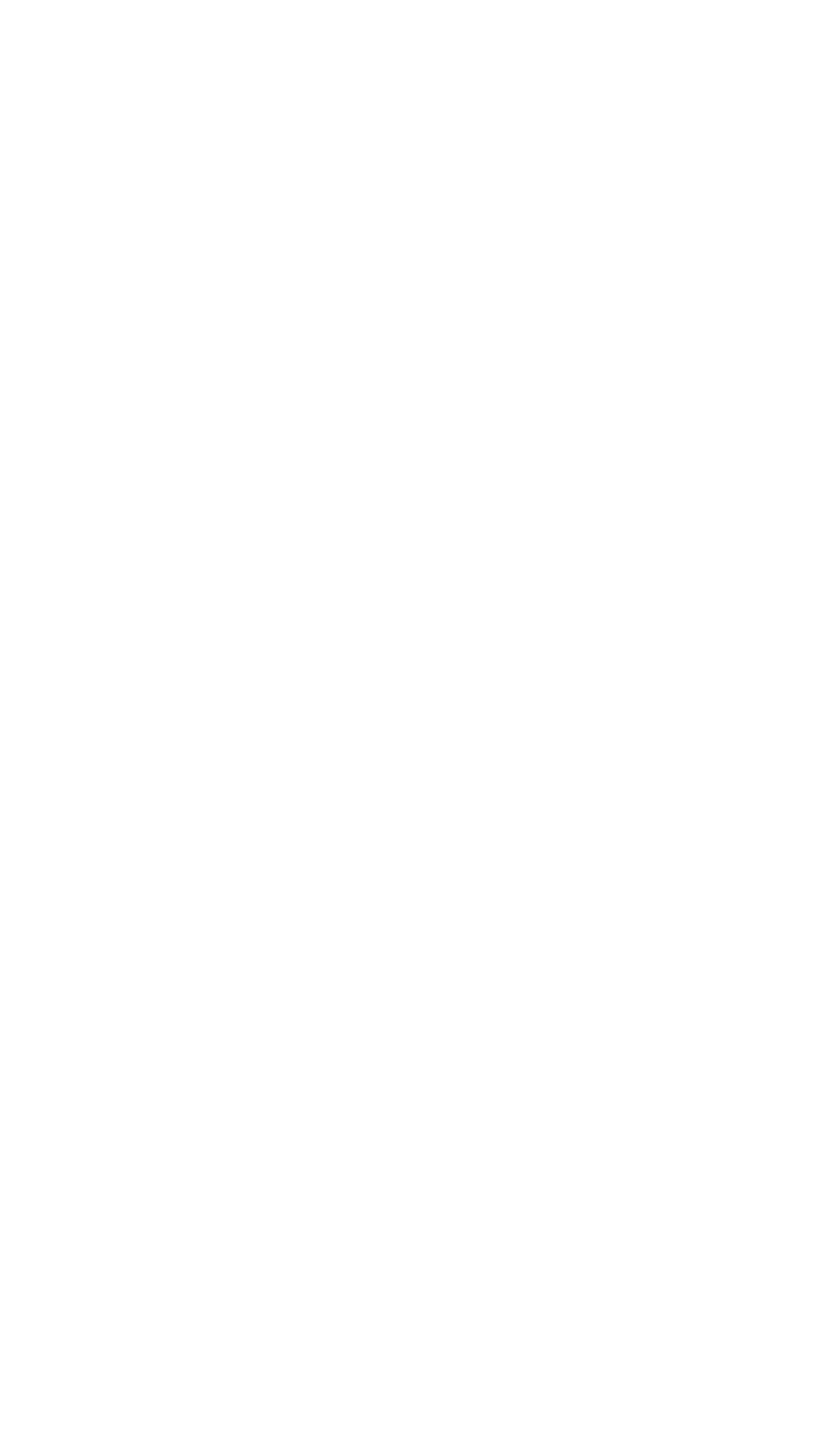
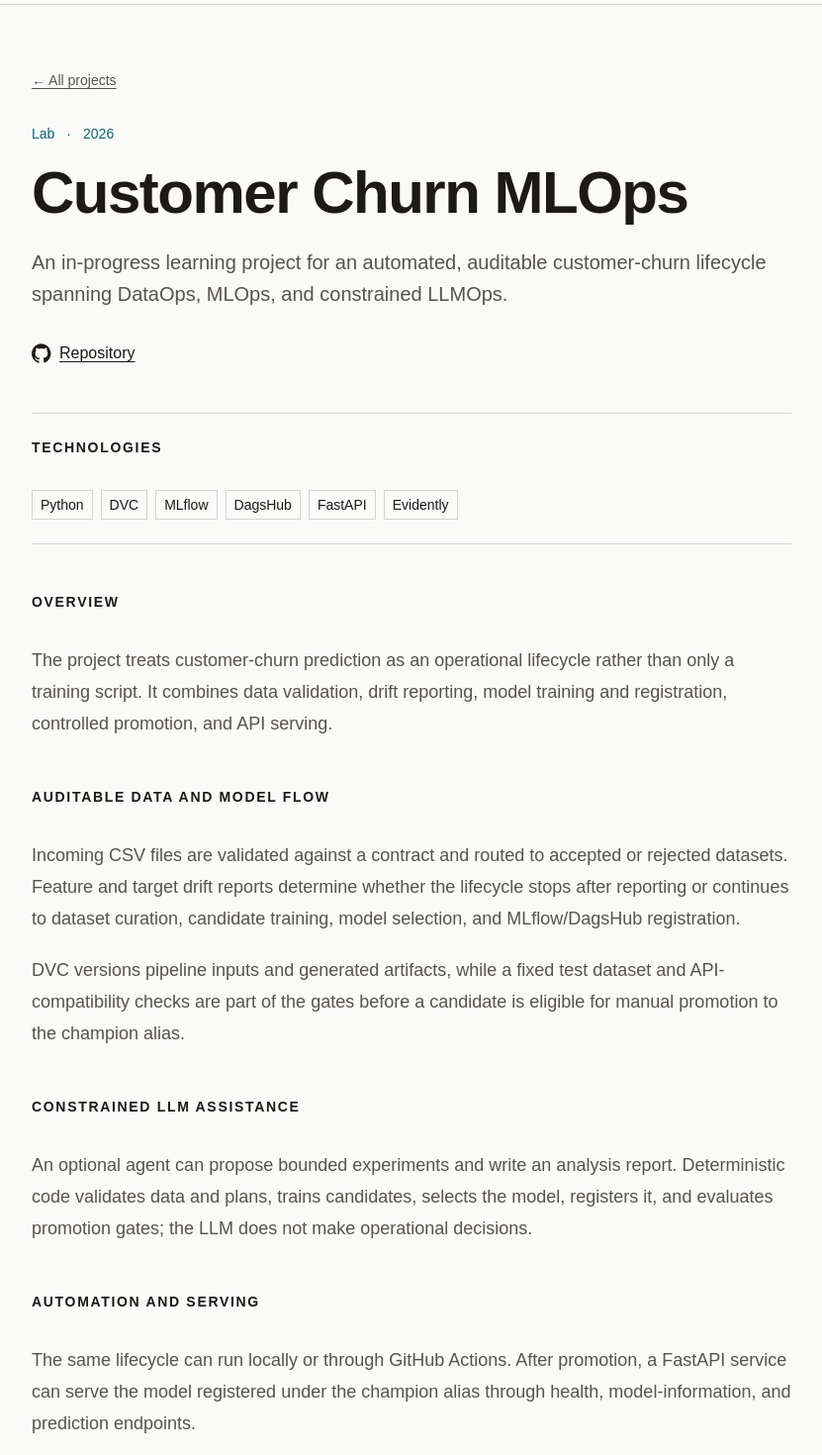
Before and after one commit to Stentzler/portfolio, a Next.js app: page /projects/customer-churn in a window 1280 px wide. Before the commit this address had no page. Shown: the part 60-1530 px from the top of the page at 99% size, without its empty margins (52-883 px from the left). Before the commit the page ends 800 px from the top, so only its background shows below. Built offline with nearby package versions, Linux system fonts and the light colour scheme.

Commit message:
feat: improving projects page and how its shown

```diff
--- a/src/app/(en)/projects/page.tsx
+++ b/src/app/(en)/projects/page.tsx
@@ -1,7 +1,7 @@
-import { ProjectCard } from "@/components/projects/project-card";
+import { ProjectCollection } from "@/components/projects/project-collection";
 import { getPublishedProjects } from "@/lib/content/projects";
 
 export default async function EnglishProjectsPage() {
   const projects = await getPublishedProjects();
-  return <div className="grid gap-6 lg:grid-cols-2">{projects.map((project) => <ProjectCard locale="en" project={project} key={project.slug} />)}</div>;
+  return <ProjectCollection locale="en" projects={projects} />;
 }
--- a/src/app/pt/projects/page.tsx
+++ b/src/app/pt/projects/page.tsx
@@ -1,7 +1,7 @@
-import { ProjectCard } from "@/components/projects/project-card";
+import { ProjectCollection } from "@/components/projects/project-collection";
 import { getPublishedProjects } from "@/lib/content/projects";
 
 export default async function PortugueseProjectsPage() {
   const projects = await getPublishedProjects();
-  return <div className="grid gap-6 lg:grid-cols-2">{projects.map((project) => <ProjectCard locale="pt-BR" project={project} key={project.slug} />)}</div>;
+  return <ProjectCollection locale="pt-BR" projects={projects} />;
 }
--- a/src/components/projects/project-card.tsx
+++ b/src/components/projects/project-card.tsx
@@ -10,11 +10,16 @@
 
 export function ProjectCard({ locale, project }: ProjectCardProps) {
   const ui = getUiContent(locale);
+  const categoryLabel = ui.projects.category[project.category];
+  const statusLabel = ui.projects.status[project.status];
+  const showsDistinctStatus = categoryLabel !== statusLabel;
 
   return (
     <article className="border border-line p-6">
       <div className="flex flex-wrap gap-x-3 gap-y-1 text-sm font-medium text-accent">
-        <span>{ui.projects.category[project.category]}</span><span aria-hidden="true">·</span><span>{ui.projects.status[project.status]}</span><span aria-hidden="true">·</span><span>{project.year}</span>
+        <span>{categoryLabel}</span>
+        {showsDistinctStatus && <><span aria-hidden="true">·</span><span>{statusLabel}</span></>}
+        <span aria-hidden="true">·</span><span>{project.year}</span>
       </div>
       <h2 className="mt-5 text-2xl font-semibold tracking-tight"><Link href={getLocalePath(locale, `projects/${project.slug}`)}>{project.content.title[locale]}</Link></h2>
       <p className="mt-4 leading-7 text-muted">{project.content.summary[locale]}</p>
--- a/src/components/projects/project-case-study.tsx
+++ b/src/components/projects/project-case-study.tsx
@@ -18,12 +18,17 @@
 
 export function ProjectCaseStudy({ locale, project }: ProjectCaseStudyProps) {
   const ui = getUiContent(locale);
+  const categoryLabel = ui.projects.category[project.category];
+  const statusLabel = ui.projects.status[project.status];
+  const showsDistinctStatus = categoryLabel !== statusLabel;
 
   return (
     <article className="max-w-3xl">
       <Link className="text-sm font-medium text-muted underline" href={getLocalePath(locale, "projects")}>{ui.projects.backToProjects}</Link>
       <div className="mt-8 flex flex-wrap gap-x-3 gap-y-1 text-sm font-medium text-accent">
-        <span>{ui.projects.category[project.category]}</span><span aria-hidden="true">·</span><span>{ui.projects.status[project.status]}</span><span aria-hidden="true">·</span><span>{project.year}</span>
+        <span>{categoryLabel}</span>
+        {showsDistinctStatus && <><span aria-hidden="true">·</span><span>{statusLabel}</span></>}
+        <span aria-hidden="true">·</span><span>{project.year}</span>
       </div>
       <h1 className="mt-5 text-4xl font-semibold tracking-tight sm:text-6xl">{project.content.title[locale]}</h1>
       <p className="mt-6 text-xl leading-8 text-muted">{project.content.summary[locale]}</p>
--- /dev/null
+++ b/src/components/projects/project-collection.tsx
@@ -0,0 +1,42 @@
+import type { Project } from "@/lib/validation/schemas";
+import { getUiContent } from "@/lib/content/ui";
+import { type Locale } from "@/lib/i18n/locales";
+import { ProjectCard } from "./project-card";
+
+type ProjectCollectionProps = {
+  locale: Locale;
+  projects: Project[];
+};
+
+type ProjectGroupProps = {
+  locale: Locale;
+  projects: Project[];
+  title: string;
+};
+
+function ProjectGroup({ locale, projects, title }: ProjectGroupProps) {
+  if (projects.length === 0) return null;
+
+  return (
+    <section aria-labelledby={`${title}-heading`}>
+      <h2 className="section-heading" id={`${title}-heading`}>{title}</h2>
+      <div className="mt-6 grid gap-6 lg:grid-cols-2">
+        {projects.map((project) => <ProjectCard locale={locale} project={project} key={project.slug} />)}
+      </div>
+    </section>
+  );
+}
+
+export function ProjectCollection({ locale, projects }: ProjectCollectionProps) {
+  const ui = getUiContent(locale);
+  const regularProjects = projects.filter((project) => project.category !== "lab");
+  const labs = projects.filter((project) => project.category === "lab");
+
+  return (
+    <div className="space-y-12">
+      <h1 className="sr-only">{ui.navigation.projects}</h1>
+      <ProjectGroup locale={locale} projects={regularProjects} title={ui.projects.sections.projects} />
+      <ProjectGroup locale={locale} projects={labs} title={ui.projects.sections.labs} />
+    </div>
+  );
+}
--- /dev/null
+++ b/src/content/projects/customer-churn.json
@@ -0,0 +1,75 @@
+{
+  "slug": "customer-churn",
+  "publicationState": "published",
+  "featured": false,
+  "displayOrder": 0,
+  "category": "lab",
+  "status": "lab",
+  "year": 2026,
+  "technologies": ["Python", "DVC", "MLflow", "DagsHub", "FastAPI", "Evidently"],
+  "repositoryUrl": "https://github.com/Stentzler/customer_churn",
+  "content": {
+    "title": {
+      "en": "Customer Churn MLOps",
+      "pt-BR": "MLOps para Churn de Clientes"
+    },
+    "summary": {
+      "en": "An in-progress learning project for an automated, auditable customer-churn lifecycle spanning DataOps, MLOps, and constrained LLMOps.",
+      "pt-BR": "Um projeto de estudo em andamento para um ciclo de vida automatizado e auditável de churn de clientes, abrangendo DataOps, MLOps e LLMOps com restrições."
+    },
+    "sections": [
+      {
+        "heading": {
+          "en": "Overview",
+          "pt-BR": "Visão geral"
+        },
+        "paragraphs": [
+          {
+            "en": "The project treats customer-churn prediction as an operational lifecycle rather than only a training script. It combines data validation, drift reporting, model training and registration, controlled promotion, and API serving.",
+            "pt-BR": "O projeto trata a predição de churn de clientes como um ciclo de vida operacional, e não apenas como um script de treinamento. Ele combina validação de dados, relatórios de drift, treinamento e registro de modelos, promoção controlada e disponibilização por API."
+          }
+        ]
+      },
+      {
+        "heading": {
+          "en": "Auditable data and model flow",
+          "pt-BR": "Fluxo auditável de dados e modelos"
+        },
+        "paragraphs": [
+          {
+            "en": "Incoming CSV files are validated against a contract and routed to accepted or rejected datasets. Feature and target drift reports determine whether the lifecycle stops after reporting or continues to dataset curation, candidate training, model selection, and MLflow/DagsHub registration.",
+            "pt-BR": "Arquivos CSV recebidos são validados contra um contrato e direcionados para conjuntos de dados aceitos ou rejeitados. Relatórios de drift de atributos e do alvo determinam se o ciclo é encerrado após os relatórios ou continua para curadoria, treinamento de candidatos, seleção de modelo e registro no MLflow/DagsHub."
+          },
+          {
+            "en": "DVC versions pipeline inputs and generated artifacts, while a fixed test dataset and API-compatibility checks are part of the gates before a candidate is eligible for manual promotion to the champion alias.",
+            "pt-BR": "O DVC versiona as entradas do pipeline e os artefatos gerados, enquanto um conjunto de teste fixo e verificações de compatibilidade da API fazem parte das etapas antes que um candidato possa ser elegível para promoção manual ao alias champion."
+          }
+        ]
+      },
+      {
+        "heading": {
+          "en": "Constrained LLM assistance",
+          "pt-BR": "Assistência de LLM com restrições"
+        },
+        "paragraphs": [
+          {
+            "en": "An optional agent can propose bounded experiments and write an analysis report. Deterministic code validates data and plans, trains candidates, selects the model, registers it, and evaluates promotion gates; the LLM does not make operational decisions.",
+            "pt-BR": "Um agente opcional pode propor experimentos delimitados e escrever um relatório de análise. Código determinístico valida os dados e os planos, treina candidatos, seleciona o modelo, realiza seu registro e avalia as etapas de promoção; a LLM não toma decisões operacionais."
+          }
+        ]
+      },
+      {
+        "heading": {
+          "en": "Automation and serving",
+          "pt-BR": "Automação e disponibilização"
+        },
+        "paragraphs": [
+          {
+            "en": "The same lifecycle can run locally or through GitHub Actions. After promotion, a FastAPI service can serve the model registered under the champion alias through health, model-information, and prediction endpoints.",
+            "pt-BR": "O mesmo ciclo de vida pode ser executado localmente ou pelo GitHub Actions. Após a promoção, um serviço FastAPI pode disponibilizar o modelo registrado sob o alias champion por endpoints de saúde, informações do modelo e predição."
+          }
+        ]
+      }
+    ]
+  }
+}
--- a/src/content/projects/game-of-life-design-patterns.json
+++ b/src/content/projects/game-of-life-design-patterns.json
@@ -4,7 +4,7 @@
   "featured": false,
   "displayOrder": 2,
   "category": "lab",
-  "status": "completed",
+  "status": "lab",
   "year": 2026,
   "technologies": ["Python", "Pygame", "NumPy", "pytest", "Docker"],
   "repositoryUrl": "https://github.com/Stentzler/game-of-life-design-patterns",
--- a/src/data/ui.json
+++ b/src/data/ui.json
@@ -29,6 +29,10 @@
       "backToProjects": "← All projects",
       "repository": "Repository",
       "technologies": "Technologies",
+      "sections": {
+        "projects": "Projects",
+        "labs": "Labs"
+      },
       "category": {
         "backend": "Backend",
         "cloud": "Cloud",
@@ -80,6 +84,10 @@
       "backToProjects": "← Todos os projetos",
       "repository": "Repositório",
       "technologies": "Tecnologias",
+      "sections": {
+        "projects": "Projetos",
+        "labs": "Laboratórios"
+      },
       "category": {
         "backend": "Backend",
         "cloud": "Cloud",
--- a/src/lib/validation/schemas.ts
+++ b/src/lib/validation/schemas.ts
@@ -109,6 +109,7 @@
     sections: z.object({ capabilities: z.string().min(1), bio: z.string().min(1), timeline: z.string().min(1), certifications: z.string().min(1), contact: z.string().min(1) }),
     projects: z.object({
       viewCaseStudy: z.string().min(1), backToProjects: z.string().min(1), repository: z.string().min(1), technologies: z.string().min(1),
+      sections: z.object({ projects: z.string().min(1), labs: z.string().min(1) }),
       category: z.record(projectCategorySchema, z.string().min(1)),
       status: z.record(projectStatusSchema, z.string().min(1)),
     }),
@@ -124,6 +125,7 @@
     sections: z.object({ capabilities: z.string().min(1), bio: z.string().min(1), timeline: z.string().min(1), certifications: z.string().min(1), contact: z.string().min(1) }),
     projects: z.object({
       viewCaseStudy: z.string().min(1), backToProjects: z.string().min(1), repository: z.string().min(1), technologies: z.string().min(1),
+      sections: z.object({ projects: z.string().min(1), labs: z.string().min(1) }),
       category: z.record(projectCategorySchema, z.string().min(1)),
       status: z.record(projectStatusSchema, z.string().min(1)),
     }),
```
Also changed, not shown: 1 other file (tests, documents, lock files or other folders).
